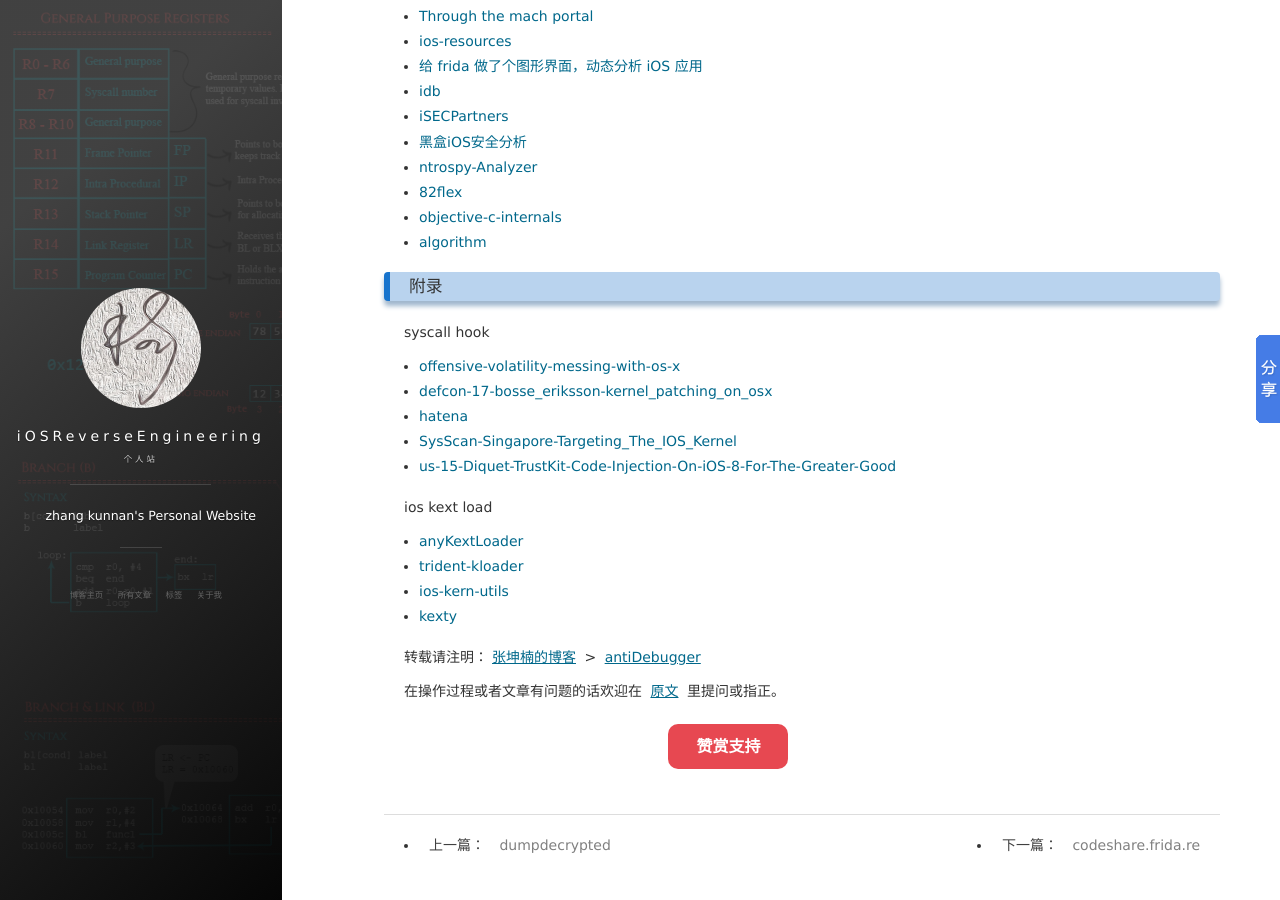
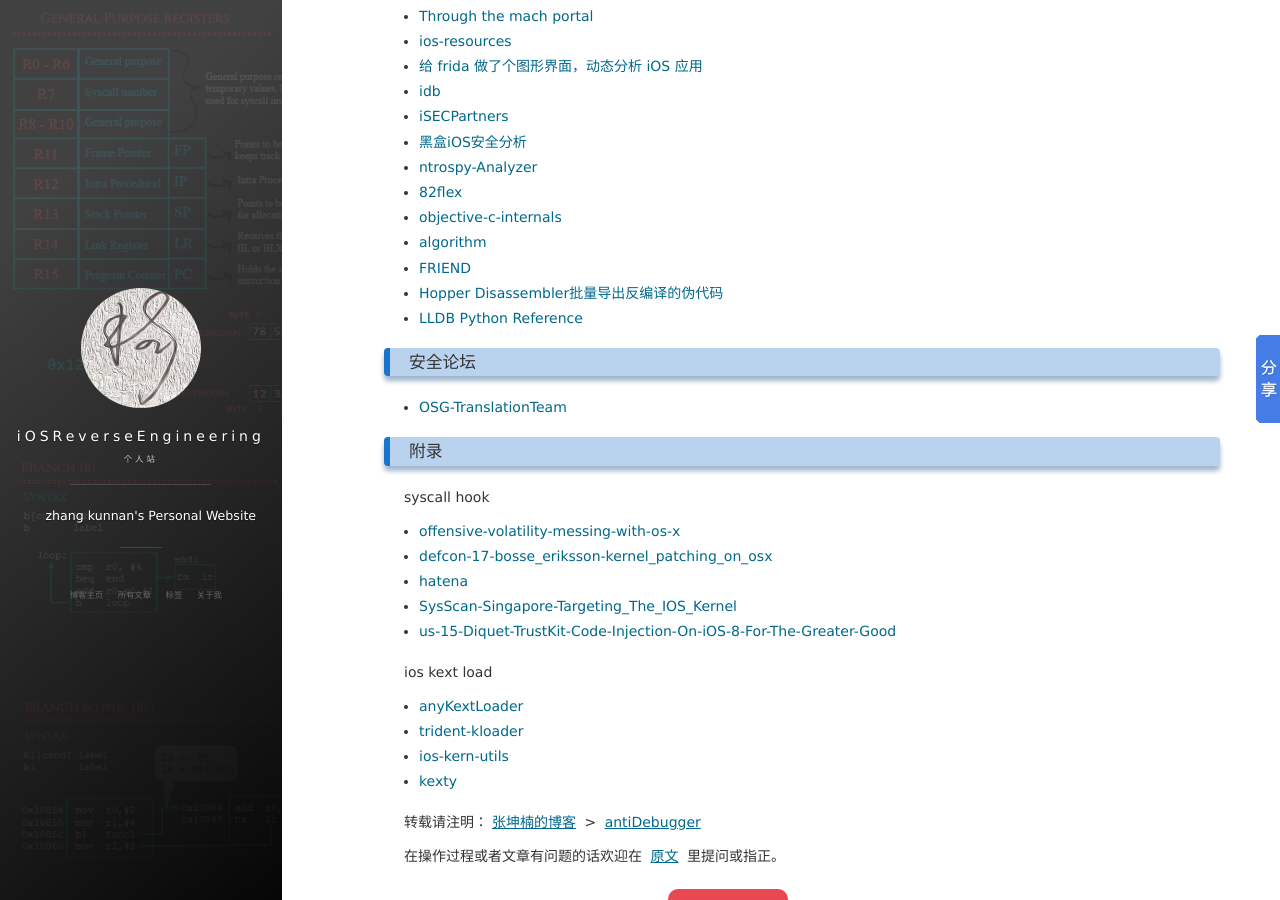
Before and after one commit to zhangkn/zhangkn.github.io, a Jekyll site: the page built from _posts/2017-12-18-antiDebugger.md, in a window 1280 px wide and 900 px high, scrolled down 2404 px. Built offline with Jekyll 4.4.1, drawn with Linux system fonts in a browser that asks for light colours; nearby versions of some CDN libraries; comment, search, counter and statistics services are not loaded.

Commit message:
Passionfruit

```diff
--- a/_posts/2017-12-18-antiDebugger.md
+++ b/_posts/2017-12-18-antiDebugger.md
@@ -130,6 +130,14 @@ Otool可以提取并显示目标文件的相关信息:包括头部，加载命
 - [82flex](https://82flex.com/)
 - [objective-c-internals](http://algorithm.com.au/downloads/talks/objective-c-internals/objective-c-internals.pdf)
 - [algorithm](http://algorithm.com.au/blog/)
+- [FRIEND](https://github.com/alexhude/FRIEND)
+- [Hopper Disassembler批量导出反编译的伪代码](http://www.poboke.com/study/bulk-export-pseudo-code-in-hopper-disassembler.html)
+- [LLDB Python Reference](http://lldb.llvm.org/python-reference.html)
+
+### 安全论坛
+
+- [OSG-TranslationTeam](https://bbs.pediy.com/thread-212685.htm)
+
 
 ### 附录
 
```
Also changed, not shown: _posts/2017-01-03-iOS_Wifilist.md (+1 -1 lines), _posts/2017-12-13-frida.md (+6 -0 lines).
